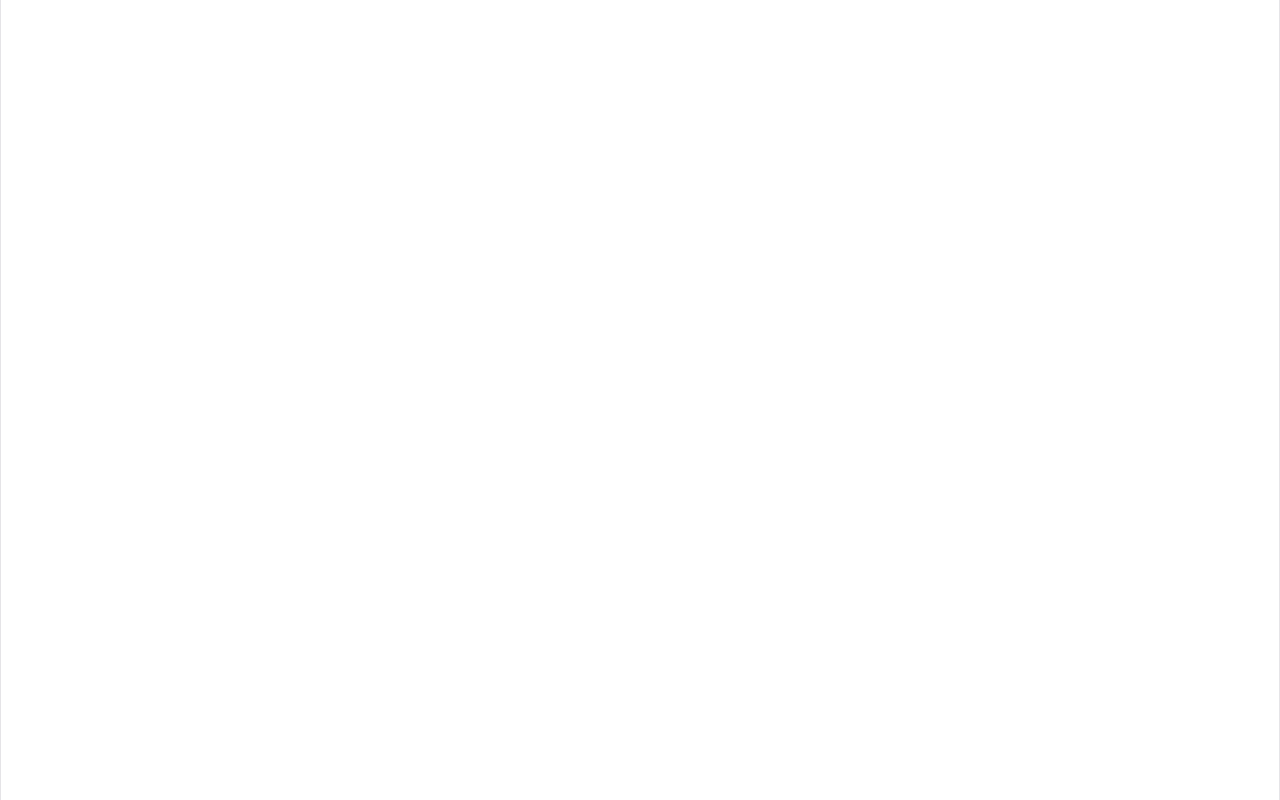
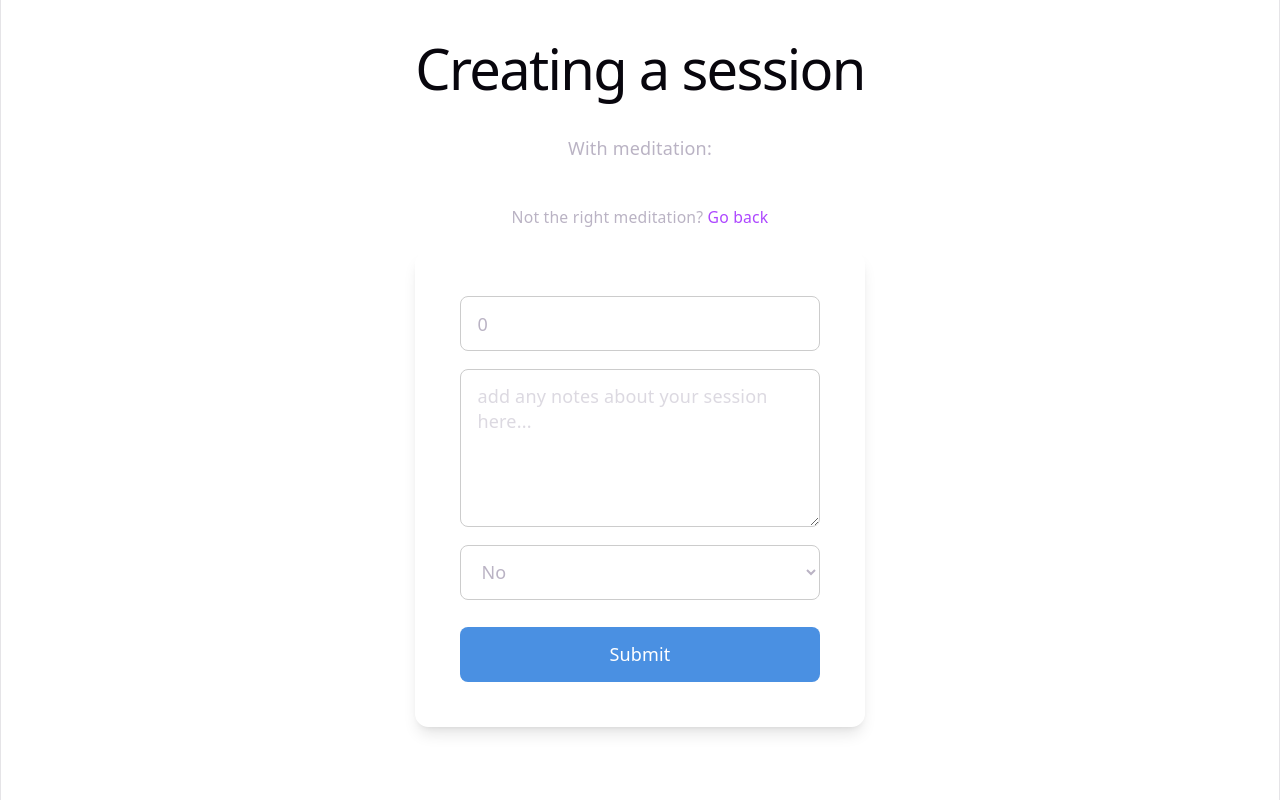
Before and after one commit to Eoghain2708/meditation-application, a React (Vite) app in the folder frontend/: page /meditations/1/sessions/new in a window 1280 px wide. Before the commit this address had no page. Built offline with nearby package versions, Linux system fonts and the light colour scheme; no server answers; sample sign-in values are in the browser's storage.

Commit message:
frontend form complete but issues submitting meditation session, will fix next commit

```diff
--- a/frontend/src/App.tsx
+++ b/frontend/src/App.tsx
@@ -5,6 +5,8 @@ import MeditationByIdPage from "./pages/MeditationByIdPage";
 import SignUpPage from "./pages/SignUpPage";
 import LoginPage from "./pages/LoginPage";
 import ProtectedRoute from "./components/ProtectedRoute";
+import CreateMeditationSessionPage from "./pages/CreateMeditationSessionPage";
+import MyMeditationSessionsPage from "./pages/MyMeditationSessionsPage";
 
 function App() {
 
@@ -12,18 +14,34 @@ function App() {
   return (
       <BrowserRouter>
       <Routes>
+
         <Route path="/" element={<SignUpPage />} />
+
         <Route path="/login" element={<LoginPage /> }/>
+
         <Route path="/meditations" element={
           <ProtectedRoute>
           <MeditationsPage/>
           </ProtectedRoute>
         } />
+
         <Route path="/meditations/:id" element={
           <ProtectedRoute>
           <MeditationByIdPage />
           </ProtectedRoute>
         } />
+
+        <Route path="/meditations/:id/sessions/new" element={
+          <ProtectedRoute>
+            <CreateMeditationSessionPage />
+          </ProtectedRoute>
+        }></Route>
+
+        <Route path="/meditation-sessions" element={
+          <ProtectedRoute>
+            <MyMeditationSessionsPage />
+          </ProtectedRoute>
+        }></Route>
       </Routes>
       </BrowserRouter>
   )
--- /dev/null
+++ b/frontend/src/components/MeditationSessionCard.tsx
@@ -0,0 +1,16 @@
+import type { MeditationSession } from "../types/MeditationSession";
+
+type Props = {
+    meditationSession: MeditationSession;
+}
+
+export default function MeditationSessionCard({ meditationSession }: Props) {
+    return (
+        <div>
+        <h2 className="py-5">Session <span>{Date.parse(meditationSession.created_at)}</span></h2>
+        <p className="font-light text-purple-400">{meditationSession.meditation.category}</p>
+        <p className="font-bold">{meditationSession.meditation.title}</p>
+        <p className="text-sm">Duration: <span className="text-sm font-bold">{meditationSession.duration} minutes</span></p>
+        </div>
+    )
+}
--- /dev/null
+++ b/frontend/src/pages/CreateMeditationSessionPage.tsx
@@ -0,0 +1,97 @@
+import { useParams } from "react-router-dom";
+import type { MeditationSessionData } from "../types/MeditationSession";
+import { useState, useEffect } from "react";
+import { createMeditationSession } from "../api/meditation-sessions/myMeditationSessions";
+import { useNavigate } from "react-router-dom";
+import { getMeditationById } from "../api/meditations";
+import { Link } from "react-router-dom";
+
+export default function CreateMeditationSessionPage() {
+    const { id } = useParams();
+    const meditationId = Number(id);
+
+    const [meditation, setMeditation] = useState(null);
+
+    const [formData, setFormData] = useState<MeditationSessionData>({
+        duration: 0 as number,
+        public: false as boolean,
+        notes: "" as string,
+        meditation_id: meditationId as number
+    });
+
+    useEffect(() => {
+         getMeditationById(meditationId)
+        .then(setMeditation)
+    }, [meditationId])
+
+
+
+    const navigate = useNavigate();
+
+    async function handleSubmit(e: React.SubmitEvent) {
+        e.preventDefault();
+
+        try {
+            await createMeditationSession(formData);
+            navigate("/meditations");
+        } catch {
+            alert("Error creating meditation session");
+        }
+    }
+
+    return (
+     <div className="flex flex-col items-center justify-center mx-auto">
+
+        <h1 className="pt-5">Creating a session</h1>
+        <p className="py-5">With meditation:
+            <Link to={`/meditations/${id}`}>
+            <span className="text-purple-400"> {meditation?.title}</span>
+            </Link>
+        </p>
+        <p className="text-sm py-5">Not the right meditation?
+        <Link to="/meditations">
+            <span className="text-purple-500"> Go back</span>
+        </Link>
+        </p>
+      <div className="p-10 rounded-xl shadow-lg min-w-full">
+        <form className="auth-form" onSubmit={handleSubmit}>
+          <input
+            type="number"
+            min={1}
+            max={240}
+            className="auth-input"
+            value={formData["duration"]}
+            onChange={(e) => setFormData({
+                ...formData,
+                duration: Number(e.target.value),
+            })}
+          />
+
+          <textarea
+            rows={5}
+            className="auth-input text-sm"
+            placeholder="add any notes about your session here..."
+            value={formData["notes"]}
+            onChange={(e) => setFormData({
+                ...formData,
+                notes: e.target.value
+            })}
+          />
+
+          <select
+            value={String(formData.public)}
+            className="auth-input"
+            onChange={(e) => setFormData({
+                ...formData,
+                public: e.target.value === "true",
+            })}>
+            <option key="false" value="false">No</option>
+            <option key="true" value="true">Yes</option>
+          </select>
+
+          <button className="auth-button">Submit</button>
+        </form>
+      </div>
+    </div>
+  );
+}
--- /dev/null
+++ b/frontend/src/pages/LoadingPage.tsx
@@ -0,0 +1,7 @@
+export default function LoadingPage() {
+    return (
+        <div className="flex flex-row items-center justify-center py-50">
+            <p className="font-bold text-lg">Loading...</p>
+        </div>
+    )
+}
--- a/frontend/src/pages/MeditationByIdPage.tsx
+++ b/frontend/src/pages/MeditationByIdPage.tsx
@@ -3,6 +3,8 @@ import type { Meditation } from "../types/Meditation";
 import { getMeditationById } from "../api/meditations";
 import { useEffect, useState } from "react";
 import MeditationNotFoundPage from "./MeditationNotFoundPage";
+import LoadingPage from "./LoadingPage";
+import { Link } from "react-router-dom";
 
 export default function MeditationByIdPage() {
 
@@ -10,13 +12,33 @@ export default function MeditationByIdPage() {
 
     const [ meditation, setMeditation ] = useState<Meditation | null>(null);
 
+    const [ loading, setLoading ] = useState(true);
+
     useEffect(() => {
         if (!id) {
             return;
         }
 
-        getMeditationById(Number(id)).then(setMeditation);
+        async function loadMeditation() {
+            try {
+                const data = await getMeditationById(Number(id));
+                setMeditation(data);
+            } catch {
+                setMeditation(null);
+            } finally {
+                setLoading(false);
+            }
+        }
+
+        loadMeditation();
     }, [id]);
+
+
+    if (loading) {
+        return (
+            <LoadingPage />
+        )
+    }
 
     if (!meditation) {
         return (
@@ -25,6 +47,7 @@ export default function MeditationByIdPage() {
     }
 
     return (
+        <>
         <main className="max-w-7xl mx-auto px-6 py-10">
         <h1 className="pb-5">{meditation.title}</h1>
         <p className="pb-5">This meditation falls under the <span className="text-purple-400">{meditation.category}</span> category</p>
@@ -39,5 +62,14 @@ export default function MeditationByIdPage() {
         </>
         }
         </main>
+
+        <Link to={`/meditations/${id}/sessions/new`}><button className="py-2 px-4 bg-purple-400 rounded-lg">
+            Create a session with this meditation
+            </button></Link>
+
+        <Link to={'/meditations'}><p className="py-5 px-4 text-purple-500 underline rounded-lg">
+            Back to meditations</p>
+            </Link>
+        </>
     )
 }
--- a/frontend/src/pages/MeditationsPage.tsx
+++ b/frontend/src/pages/MeditationsPage.tsx
@@ -22,7 +22,7 @@ export default function MeditationsPage() {
     return (
       <>
       <div className="max-w-7xl mx-auto px-6 py-10">
-        <h1 className="text-4xl font-semibold text-gray-800">Meditations</h1>
+        <h1 className="text-4xl font-semibold text-purple-200">Meditations</h1>
         <div className="pb-15 pt-5">
           <SearchBar />
           <div className="flex justify-center mt-10 gap-10">
--- /dev/null
+++ b/frontend/src/pages/MyMeditationSessionsPage.tsx
@@ -0,0 +1,38 @@
+import type { MeditationSession } from "../types/MeditationSession"
+import { getMyMeditationSessions } from "../api/meditation-sessions/myMeditationSessions"
+import { useState, useEffect } from "react";
+import { Link } from "react-router-dom";
+import MeditationSessionCard from "../components/MeditationSessionCard";
+
+export default function MyMeditationSessionsPage() {
+    const [sessions, setSessions] = useState<MeditationSession[]>([]);
+
+    useEffect(() => {
+        getMyMeditationSessions().then(setSessions);
+    }, []);
+
+    if (sessions.length < 1) {
+        return (
+            <div>
+                <h2>No sessions found...</h2>
+                <Link to="/meditations">
+                    <span className="text-purple-500 underline">Go to the meditations page </span>
+                </Link>
+                <span>to add one.</span>
+            </div>
+        )
+    }
+
+    return (
+        <div>
+            {sessions.map((session) => (
+                <Link to={`/meditation-sessions/${session.id}`} className="group">
+                    <MeditationSessionCard meditationSession={session} />
+                </Link>
+            ))}
+        </div>
+    )
+
+
+
+}
--- a/frontend/src/types/MeditationSession.ts
+++ b/frontend/src/types/MeditationSession.ts
@@ -1,4 +1,5 @@
 export interface MeditationSession {
+    id: number
     duration: number;
     notes: string | null;
 
@@ -10,6 +11,7 @@ export interface MeditationSession {
     meditation: {
         id: number,
         title: string
+        category: string
     };
 
     public: boolean;
```
Also changed, not shown: 2 other files (tests, documents, lock files or other folders).
